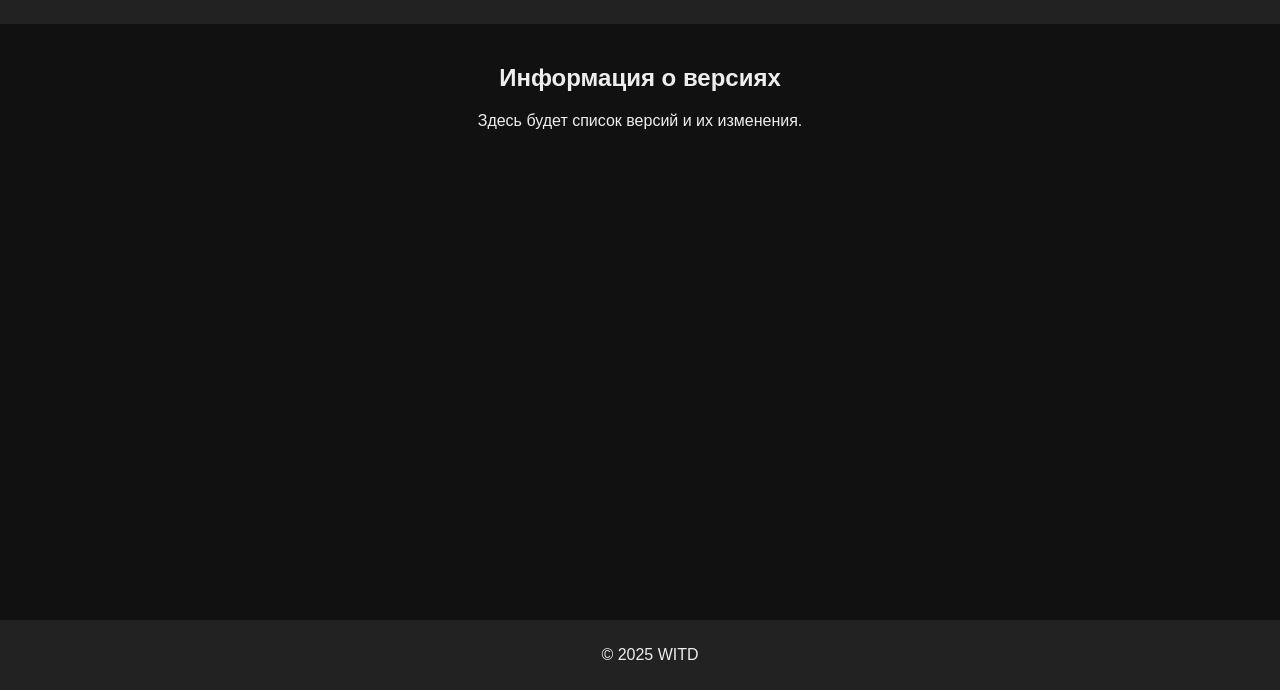
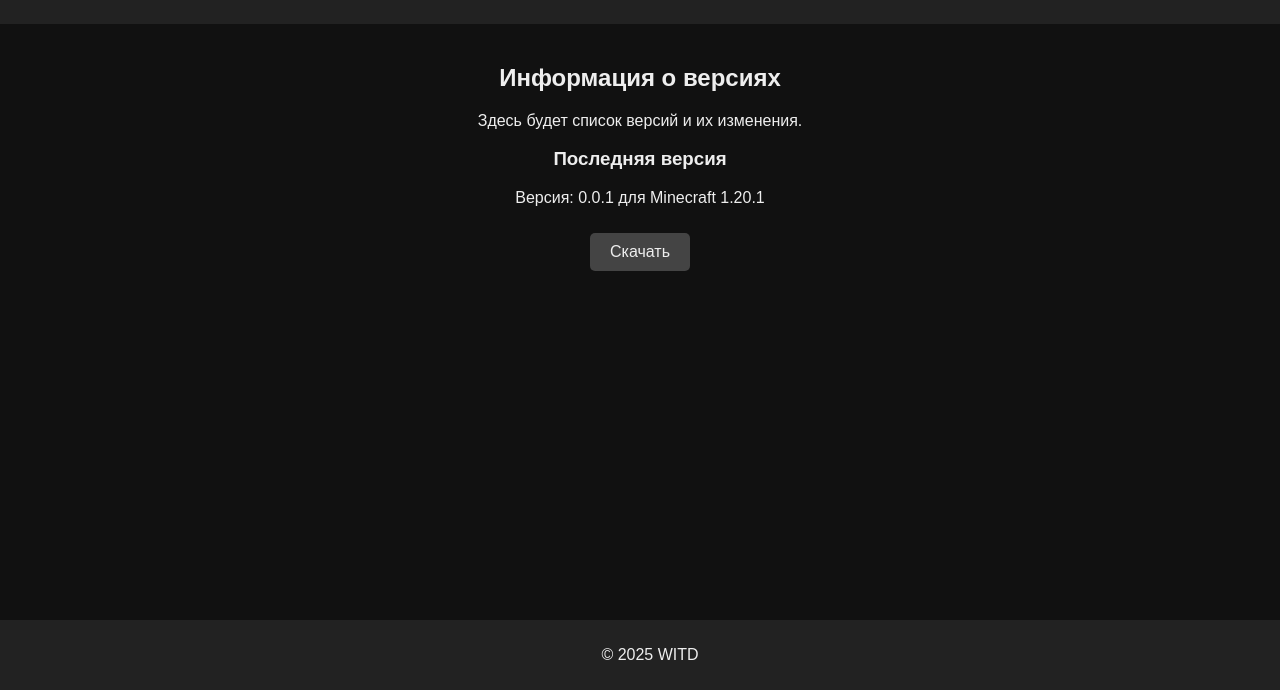
Before and after one commit to voiDDark-YT/WITD, a plain HTML site: page versions.html in a window 1280 px wide. Shown: the part 110-800 px from the top of the page. Drawn offline with Linux system fonts and the light colour scheme.

Commit message:
Add files via upload
Signed-off-by: voiDDark-YT <161741804+voiDDark-YT@users.noreply.github.com>

```diff
--- a/styles.css
+++ b/styles.css
@@ -40,3 +40,18 @@ footer {
     bottom: 0;
     width: 100%;
 }
+
+/* Стили кнопки скачивания */
+.download-button {
+    display: inline-block;
+    padding: 10px 20px;
+    background-color: #444;
+    color: #eee;
+    text-decoration: none;
+    border-radius: 5px;
+    margin-top: 10px;
+}
+
+.download-button:hover {
+    background-color: #666;
+}
--- a/versions.html
+++ b/versions.html
@@ -21,6 +21,10 @@
     <main>
         <h2>Информация о версиях</h2>
         <p>Здесь будет список версий и их изменения.</p>
+
+        <h3>Последняя версия</h3>
+        <p>Версия: 0.0.1 для Minecraft 1.20.1</p>
+        <a href="files/WITD-0.0.1-1.20.1.jar" download class="download-button">Скачать</a>
     </main>
 
     <footer>
```
Also changed, not shown: 1 other file.
